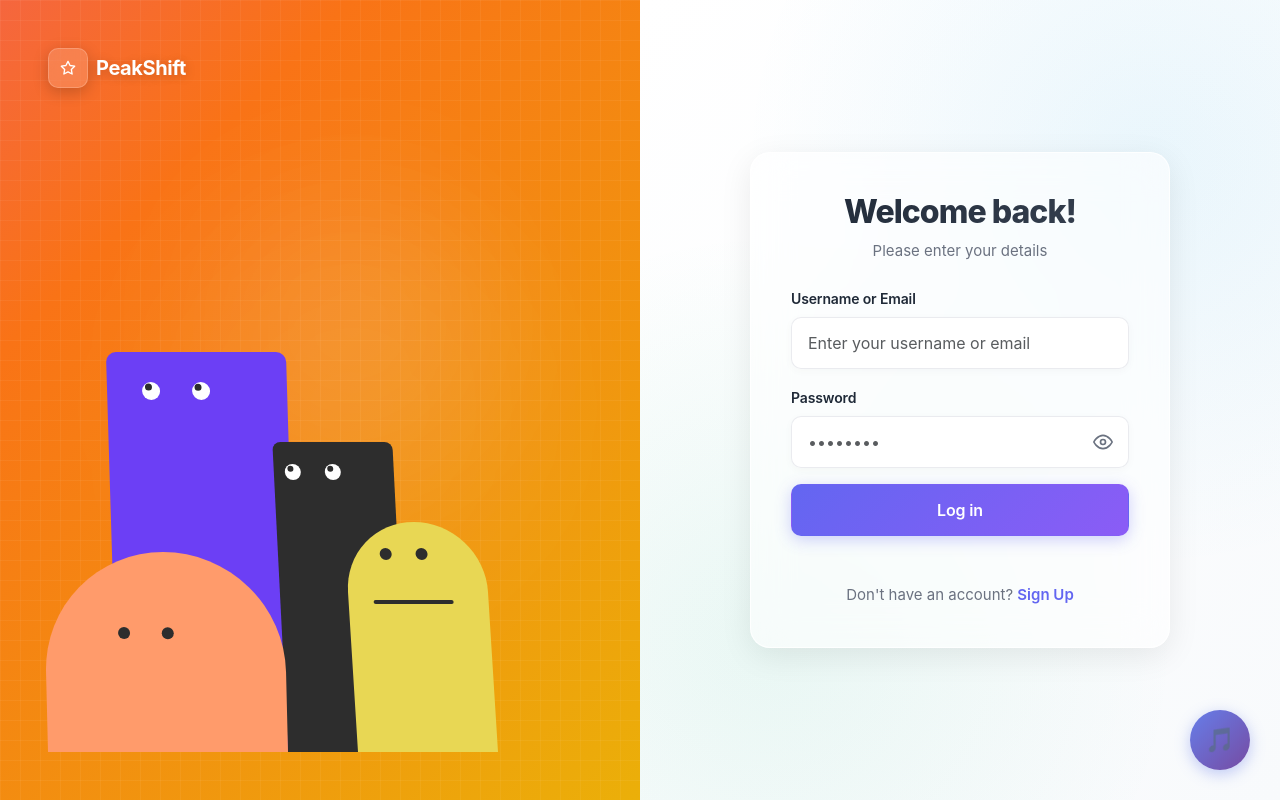
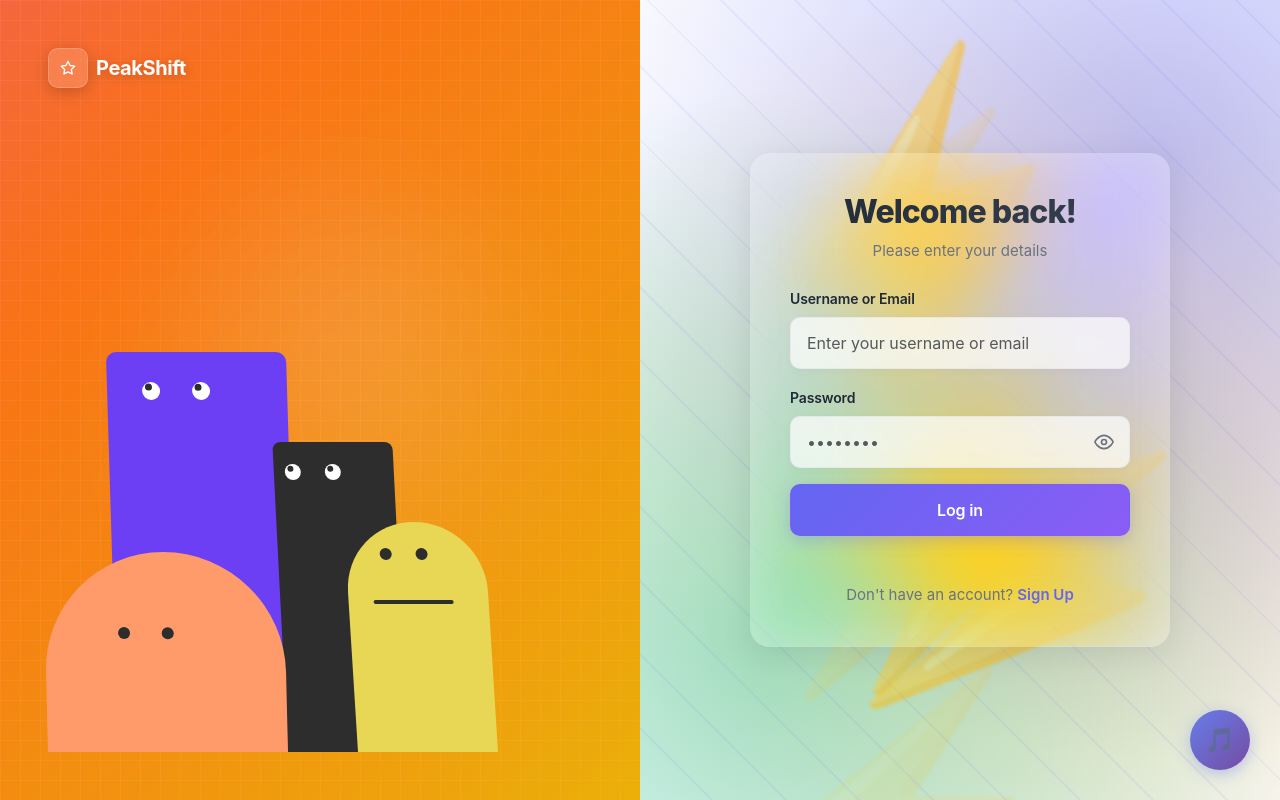
Before and after one commit to LittleJohn0601/software_project_2, a Flask app: page /auth/ in a window 1280 px wide. Run offline with Flask 3, Linux system fonts and the light colour scheme; some libraries are stand-ins or nearby versions.

Commit message:
修复高斯模糊未生效的问题

```diff
--- a/blogapp/static/css/login.css
+++ b/blogapp/static/css/login.css
@@ -272,16 +272,44 @@ body {
     background: linear-gradient(135deg, #ffffff 0%, #f8fafc 100%);
     padding: 2rem;
     position: relative;
+    overflow: hidden;
 }
 
+/* 背景装饰 - 淡淡的网格 */
 .right-section::before {
     content: '';
     position: absolute;
     inset: 0;
     background-image:
-        radial-gradient(circle at 80% 20%, rgba(14, 165, 233, 0.08) 0%, transparent 50%),
-        radial-gradient(circle at 20% 80%, rgba(16, 185, 129, 0.08) 0%, transparent 50%);
+        linear-gradient(rgba(99, 102, 241, 0.08) 2px, transparent 2px),
+        linear-gradient(90deg, rgba(99, 102, 241, 0.08) 2px, transparent 2px);
+    background-size: 60px 60px;
     pointer-events: none;
+    z-index: 1;
+}
+
+/* 背景装饰 - Logo 水印图案 */
+.right-section::after {
+    content: '⚡';
+    position: absolute;
+    font-size: 600px;
+    color: rgba(99, 102, 241, 0.15);
+    top: 50%;
+    left: 50%;
+    transform: translate(-50%, -50%) rotate(-15deg);
+    pointer-events: none;
+    z-index: 1;
+    font-weight: 900;
+    line-height: 1;
+}
+
+@keyframes gridMove {
+    0% {
+        transform: translate(0, 0);
+    }
+    100% {
+        transform: translate(40px, 40px);
+    }
 }
 
 .login-container {
@@ -344,8 +372,9 @@ body {
 
 .form-control {
     height: 52px;
-    background: rgba(255, 255, 255, 0.8);
-    backdrop-filter: blur(8px);
+    background: rgba(255, 255, 255, 0.7);
+    backdrop-filter: blur(20px);
+    -webkit-backdrop-filter: blur(20px);
     border: 1.5px solid rgba(229, 231, 235, 0.8);
     border-radius: 10px;
     font-size: 1rem;
@@ -370,7 +399,9 @@ input[type="password"]::-webkit-contacts-auto-fill-button {
 .form-control:focus {
     border-color: var(--primary-color);
     box-shadow: 0 0 0 4px rgba(99, 102, 241, 0.12), 0 4px 12px rgba(0, 0, 0, 0.08);
-    background: white;
+    background: rgba(255, 255, 255, 0.9);
+    backdrop-filter: blur(25px);
+    -webkit-backdrop-filter: blur(25px);
 }
 
 .btn-toggle-password {
@@ -586,12 +617,17 @@ input[type="password"]::-webkit-contacts-auto-fill-button {
 
 /* 表单容器增强 */
 .login-container {
-    background: rgba(255, 255, 255, 0.6);
-    backdrop-filter: blur(20px);
+    background: rgba(255, 255, 255, 0.1);
+    backdrop-filter: blur(40px) saturate(180%);
+    -webkit-backdrop-filter: blur(40px) saturate(180%);
     padding: 2.5rem;
     border-radius: 20px;
-    box-shadow: 0 8px 32px rgba(0, 0, 0, 0.08);
-    border: 1px solid rgba(255, 255, 255, 0.8);
+    box-shadow:
+        0 8px 32px rgba(0, 0, 0, 0.08),
+        inset 0 0 60px rgba(255, 255, 255, 0.3);
+    border: none;
+    position: relative;
+    z-index: 10;
 }
 
 /* 输入框图标增强 */
@@ -623,3 +659,128 @@ input[type="password"]::-webkit-contacts-auto-fill-button {
     box-shadow: 0 8px 32px rgba(0, 0, 0, 0.15);
     border: 1px solid rgba(255, 255, 255, 0.3);
 }
+
+/* ===== 创意背景装饰元素 ===== */
+
+/* ===== 右侧背景装饰 - 明显版本 ===== */
+
+/* 重新定义 right-section 背景 - 多层渐变光斑 */
+.right-section {
+    background:
+        radial-gradient(circle 600px at 80% 20%, rgba(99, 102, 241, 0.4), transparent),
+        radial-gradient(circle 550px at 20% 80%, rgba(16, 185, 129, 0.38), transparent),
+        radial-gradient(circle 500px at 60% 60%, rgba(245, 158, 11, 0.35), transparent),
+        linear-gradient(135deg, #ffffff 0%, #f8fafc 100%) !important;
+}
+
+/* 斜线装饰 - 明显版本 */
+.right-section::before {
+    content: '';
+    position: absolute;
+    inset: 0;
+    background:
+        repeating-linear-gradient(
+            45deg,
+            transparent,
+            transparent 50px,
+            rgba(99, 102, 241, 0.08) 50px,
+            rgba(99, 102, 241, 0.08) 52px
+        );
+    pointer-events: none;
+    z-index: 5;
+}
+
+/* 三个闪电 logo - 明显版本 */
+.right-section::after {
+    content: '⚡ ⚡ ⚡';
+    position: absolute;
+    font-size: 280px;
+    color: rgba(99, 102, 241, 0.15);
+    top: 15%;
+    left: 50%;
+    transform: translateX(-50%);
+    pointer-events: none;
+    z-index: 5;
+    font-weight: 900;
+    line-height: 1;
+    letter-spacing: 120px;
+    animation: logoFloat 6s ease-in-out infinite;
+}
+
+@keyframes logoFloat {
+    0%, 100% {
+        transform: translateX(-50%) translateY(0) rotate(0deg);
+        opacity: 0.8;
+    }
+    50% {
+        transform: translateX(-50%) translateY(-30px) rotate(5deg);
+        opacity: 1;
+    }
+}
+
+/* ===== 背景装饰元素 - HTML 方式 ===== */
+.auth-decorations {
+    position: absolute;
+    inset: 0;
+    pointer-events: none;
+    z-index: 5;
+}
+
+.auth-decoration {
+    position: absolute;
+    font-size: 300px;
+    font-weight: 900;
+    line-height: 1;
+    pointer-events: none;
+}
+
+.auth-decoration-1 {
+    color: rgba(99, 102, 241, 0.5);
+    top: 10%;
+    left: 15%;
+    transform: rotate(-20deg);
+    animation: float1 8s ease-in-out infinite;
+}
+
+.auth-decoration-2 {
+    color: rgba(16, 185, 129, 0.48);
+    top: 50%;
+    right: 10%;
+    transform: rotate(15deg);
+    animation: float2 10s ease-in-out infinite;
+}
+
+.auth-decoration-3 {
+    color: rgba(245, 158, 11, 0.46);
+    bottom: 15%;
+    left: 50%;
+    transform: translateX(-50%) rotate(-10deg);
+    animation: float3 12s ease-in-out infinite;
+}
+
+@keyframes float1 {
+    0%, 100% {
+        transform: rotate(-20deg) translateY(0);
+    }
+    50% {
+        transform: rotate(-15deg) translateY(-30px);
+    }
+}
+
+@keyframes float2 {
+    0%, 100% {
+        transform: rotate(15deg) translateY(0);
+    }
+    50% {
+        transform: rotate(20deg) translateY(30px);
+    }
+}
+
+@keyframes float3 {
+    0%, 100% {
+        transform: translateX(-50%) rotate(-10deg) translateY(0);
+    }
+    50% {
+        transform: translateX(-50%) rotate(-5deg) translateY(-20px);
+    }
+}
--- a/blogapp/templates/auth/auth.html
+++ b/blogapp/templates/auth/auth.html
@@ -88,6 +88,13 @@
 
             <!-- Right Auth Section -->
             <div class="col-lg-6 d-flex align-items-center justify-content-center right-section">
+                <!-- 背景装饰元素 -->
+                <div class="auth-decorations">
+                    <div class="auth-decoration auth-decoration-1">⚡</div>
+                    <div class="auth-decoration auth-decoration-2">⚡</div>
+                    <div class="auth-decoration auth-decoration-3">⚡</div>
+                </div>
+
                 <div class="login-container">
                     <!-- Mobile Logo -->
                     <div class="d-lg-none text-center mb-5">
```
Also changed, not shown: blogapp/static/css/dashboard.css (+76 -41 lines), blogapp/static/js/dashboard.js (+12 -6 lines), blogapp/templates/dashboard.html (+8 -8 lines).
